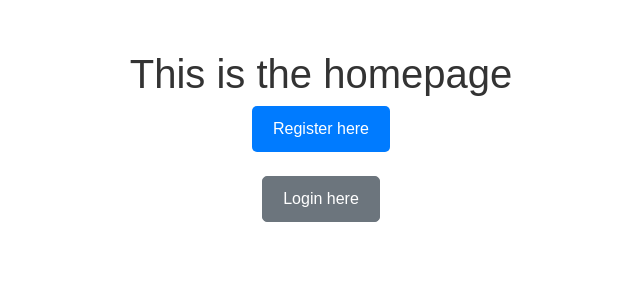
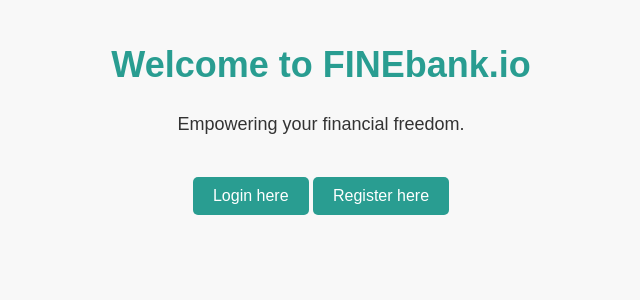
Before and after one commit to Rubens1010/ProjetoSoftware, a Django app: page / in a window 1280 px wide. Shown: the top 300 px of the page, without its empty margins (319-959 px from the left). Run offline with Django 5.2, Linux system fonts and the light colour scheme.

Commit message:
feat: imṕrove style

```diff
--- a/project/crm/templates/crm/dashboard.html
+++ b/project/crm/templates/crm/dashboard.html
@@ -7,7 +7,7 @@
 </head>
 <body>
     <h1>This is the dashboard</h1>
-    <h1>Olá {{ request.user.username }}</h1>
+    <h1>Olá {{ request.user.username}}</h1>
 
     <a href="{% url 'user-logout' %}"> Logout here</a>
 
--- a/project/crm/templates/crm/index.html
+++ b/project/crm/templates/crm/index.html
@@ -3,47 +3,46 @@
 <head>
     <meta charset="UTF-8">
     <meta name="viewport" content="width=device-width, initial-scale=1.0">
-    <title>Homepage</title>
-    <link href="https://cdn.jsdelivr.net/npm/bootstrap@5.3.3/dist/css/bootstrap.min.css" rel="stylesheet" integrity="sha384-QWTKZyjpPEjISv5WaRU9OFeRpok6YctnYmDr5pNlyT2bRjXh0JMhjY6hW+ALEwIH" crossorigin="anonymous">
+    <title>FINEbank.io - Home</title>
     <style>
         body {
-            font-family: Arial, sans-serif;
-            text-align: center;
-            margin-top: 50px;
-        }
-
-        h1 {
+            margin: 0;
+            font-family: Arial, Helvetica, sans-serif;
+            background-color: #f8f8f8;
             color: #333;
         }
-
-        .btn {
+        .container {
+            max-width: 1200px;
+            margin: 0 auto;
+            padding: 20px;
+            text-align: center;
+        }
+        h1 {
+            color: #299D91;
+            font-size: 36px;
+        }
+        p {
+            font-size: 18px;
+            line-height: 1.6;
+        }
+        .button {
             display: inline-block;
             padding: 10px 20px;
-            background-color: #007bff;
+            background-color: #299D91;
             color: #fff;
             text-decoration: none;
             border-radius: 5px;
-            transition: background-color 0.3s;
-        }
-
-        .btn:hover {
-            background-color: #0056b3;
-        }
-
-        .btn-secondary {
-            background-color: #6c757d;
-        }
-
-        .btn-secondary:hover {
-            background-color: #495057;
+            font-size: 16px;
+            margin-top: 20px;
         }
     </style>
 </head>
 <body>
-    <h1>This is the homepage</h1>
-
-    <a href="{% url 'register' %}" class="btn">Register here</a>
-    <br><br>
-    <a href="{% url 'my_login' %}" class="btn btn-secondary">Login here</a>
+    <div class="container">
+        <h1>Welcome to FINEbank.io</h1>
+        <p>Empowering your financial freedom.</p>
+        <a href="{% url 'my_login' %}" class="button">Login here</a>
+        <a href="{% url 'register' %}" class="button">Register here</a>
+    </div>
 </body>
 </html>
```
Also changed, not shown: project/crm/templates/crm/my_login.html (+51 -36 lines), project/crm/templates/crm/register.html (+41 -38 lines), project/db.sqlite3.
